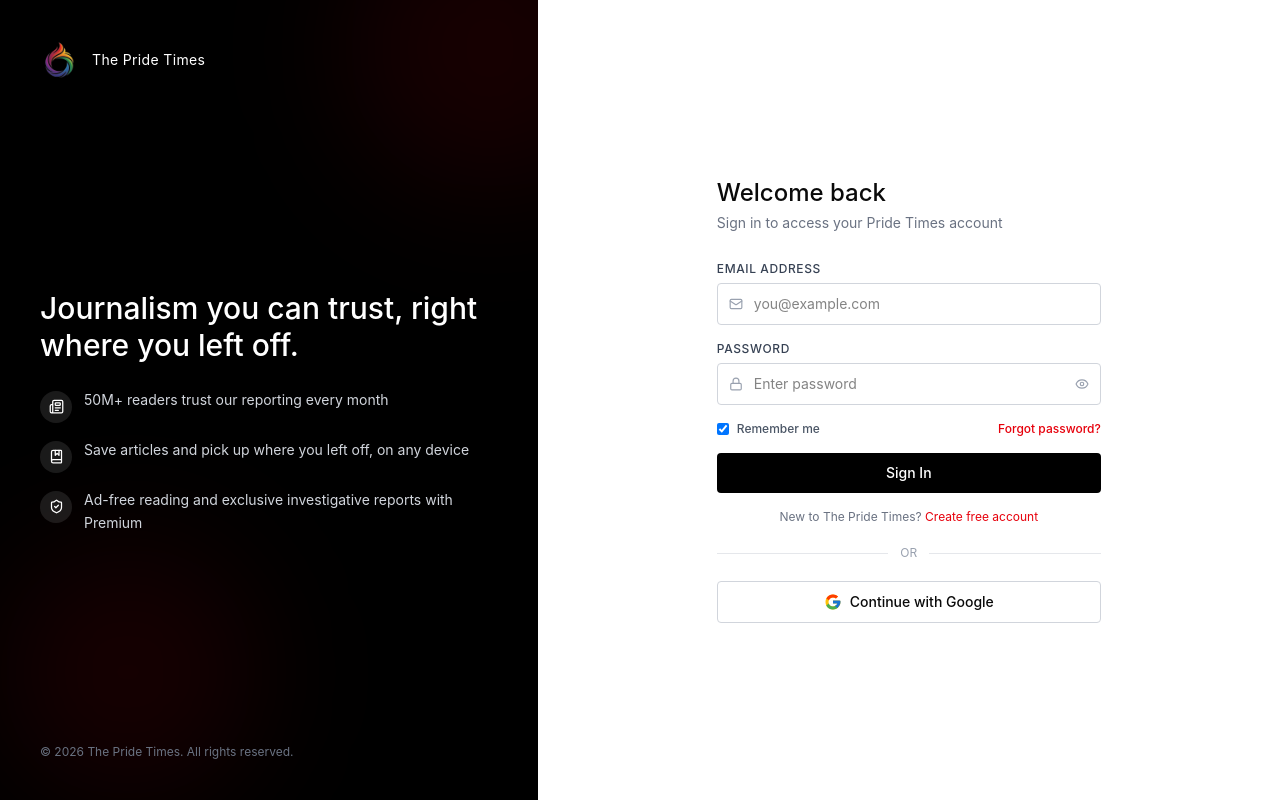
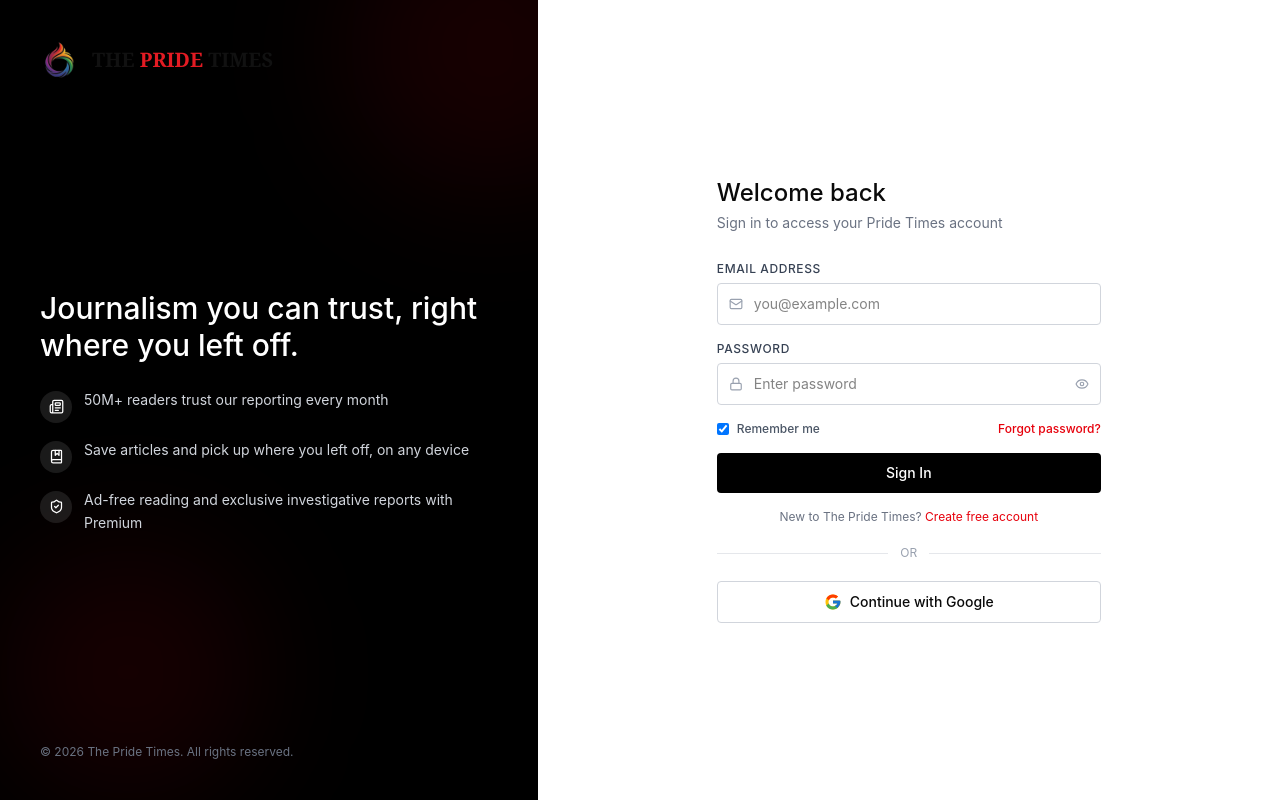
Before and after one commit to abhay-08121999/Abhay-news-paper, a React (Vite) app: page /login in a window 1280 px wide. Built offline with nearby package versions, Linux system fonts and the light colour scheme; no server answers.

Commit message:
Update LoginPage.tsx

```diff
--- a/src/app/components/auth/LoginPage.tsx
+++ b/src/app/components/auth/LoginPage.tsx
@@ -88,7 +88,9 @@ export function LoginPage() {
 
         <Link to="/" className="flex items-center gap-3 relative z-10">
           <img src={logoImg} alt="The Pride Times" className="h-10 w-auto object-contain" />
-          <span className="text-sm tracking-wide">The Pride Times</span>
+          <span className="pt-logo text-xl tracking-wide">
+            THE <span className="pt-logo-accent">PRIDE</span> TIMES
+          </span>
         </Link>
 
         <div className="relative z-10">
@@ -117,7 +119,9 @@ export function LoginPage() {
         <div className="lg:hidden bg-black py-3 px-6">
           <Link to="/" className="flex items-center gap-3">
             <img src={logoImg} alt="The Pride Times" className="h-9 w-auto object-contain" />
-            <span className="text-white text-sm">The Pride Times</span>
+            <span className="pt-logo text-lg">
+              THE <span className="pt-logo-accent">PRIDE</span> TIMES
+            </span>
           </Link>
         </div>
 
```
